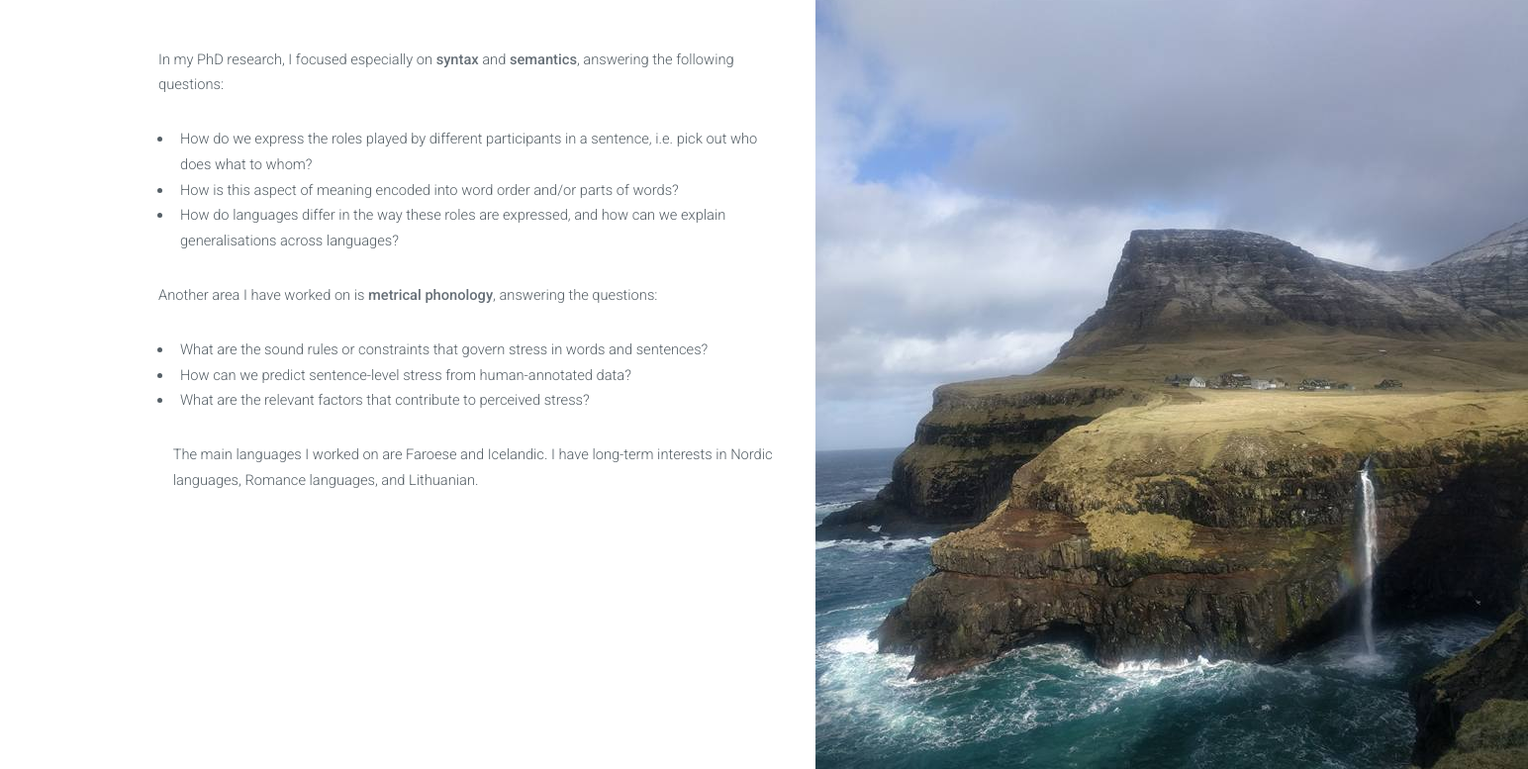
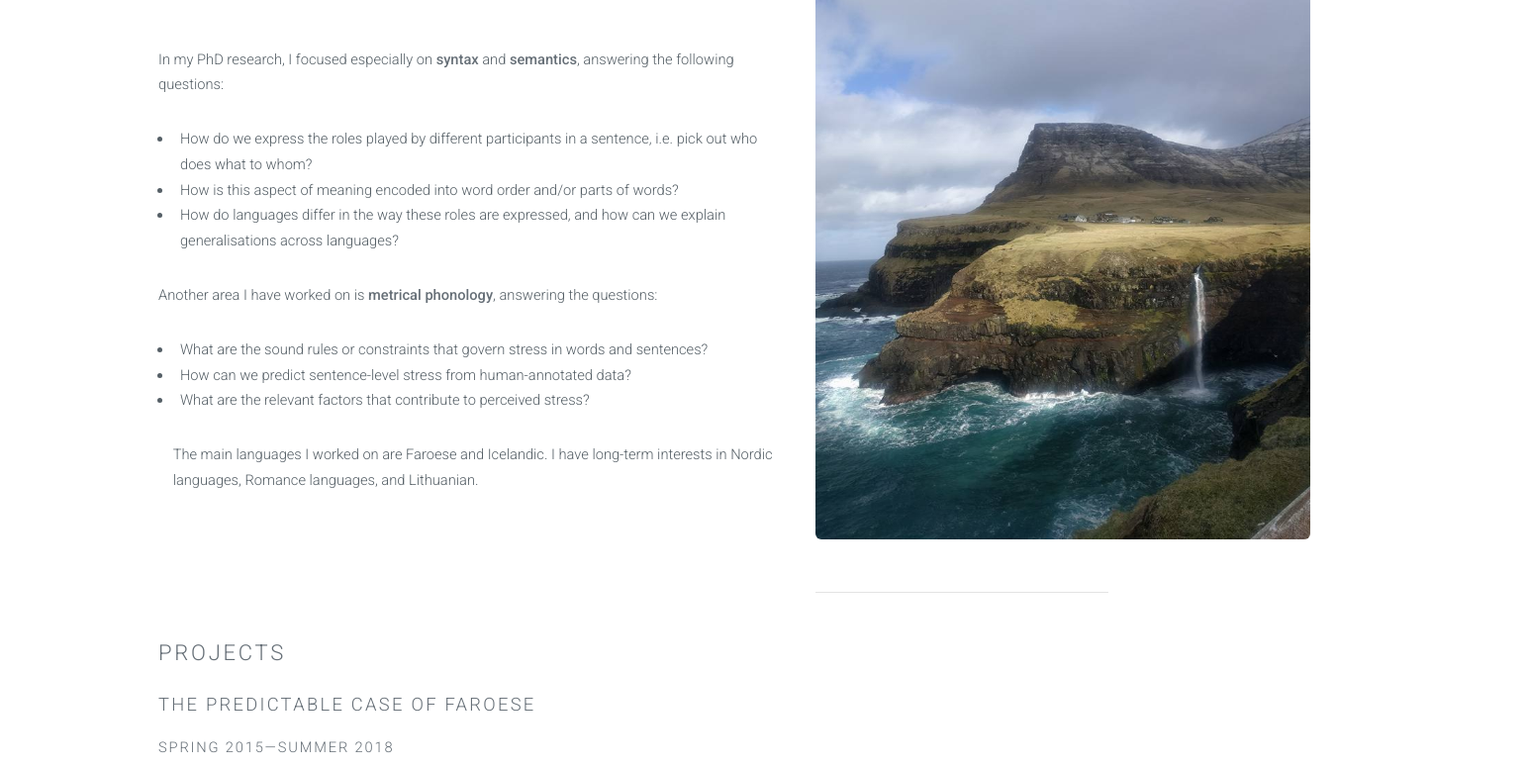
Before and after one commit to danielgalbraith/danielgalbraith.github.io, a plain HTML site: page research.html in a window 1280 px wide. Shown: the part 187-964 px from the top of the page at 99% size, 1544 px wide, since content can reach past the window. Drawn offline with Linux system fonts and the light colour scheme.

Commit message:
Update research.html

```diff
--- a/research.html
+++ b/research.html
@@ -62,7 +62,7 @@
 						</div>
 						<div class="4u">
 							<section>
-								<a href="#" class="image"><img src="images/gasadalur.jpg" alt="" /></a>
+								<a href="#" class="image"><img src="images/gasadalur.jpg" alt="" style="width:500px;height:600px;" /></a>
 								<hr />
 								</div>
 					<section>
```
